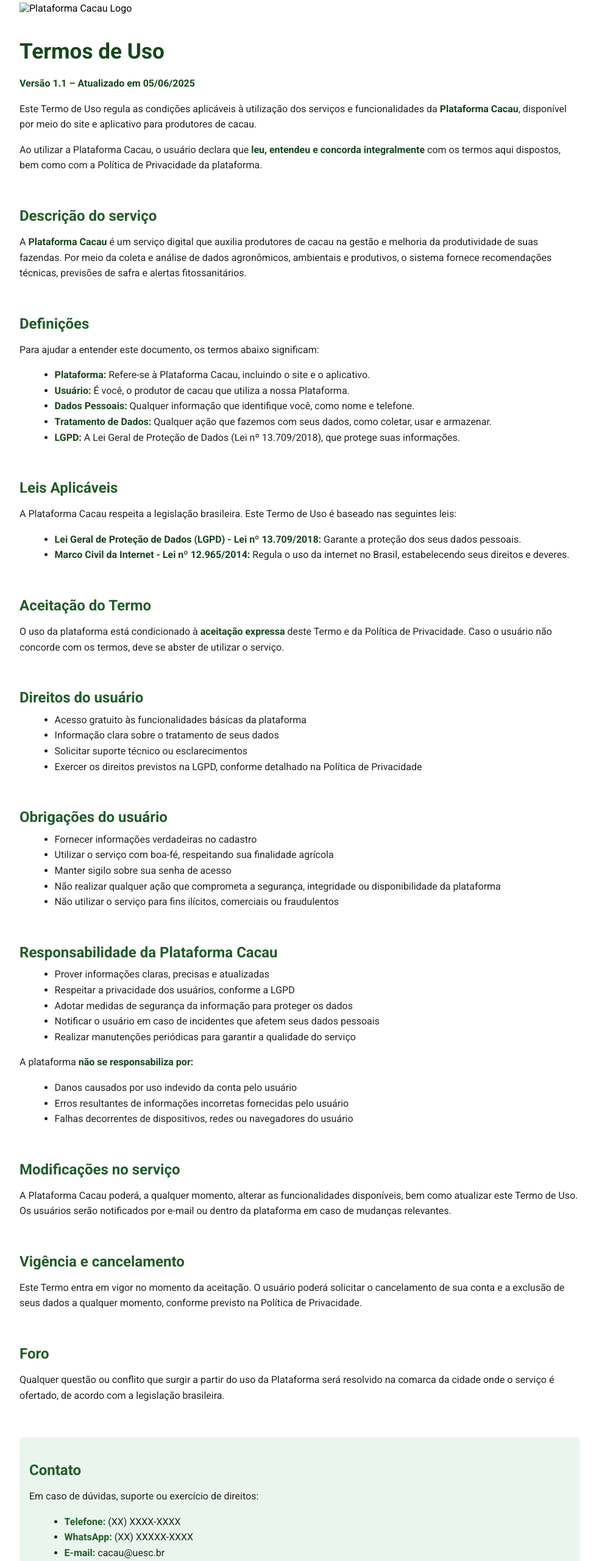
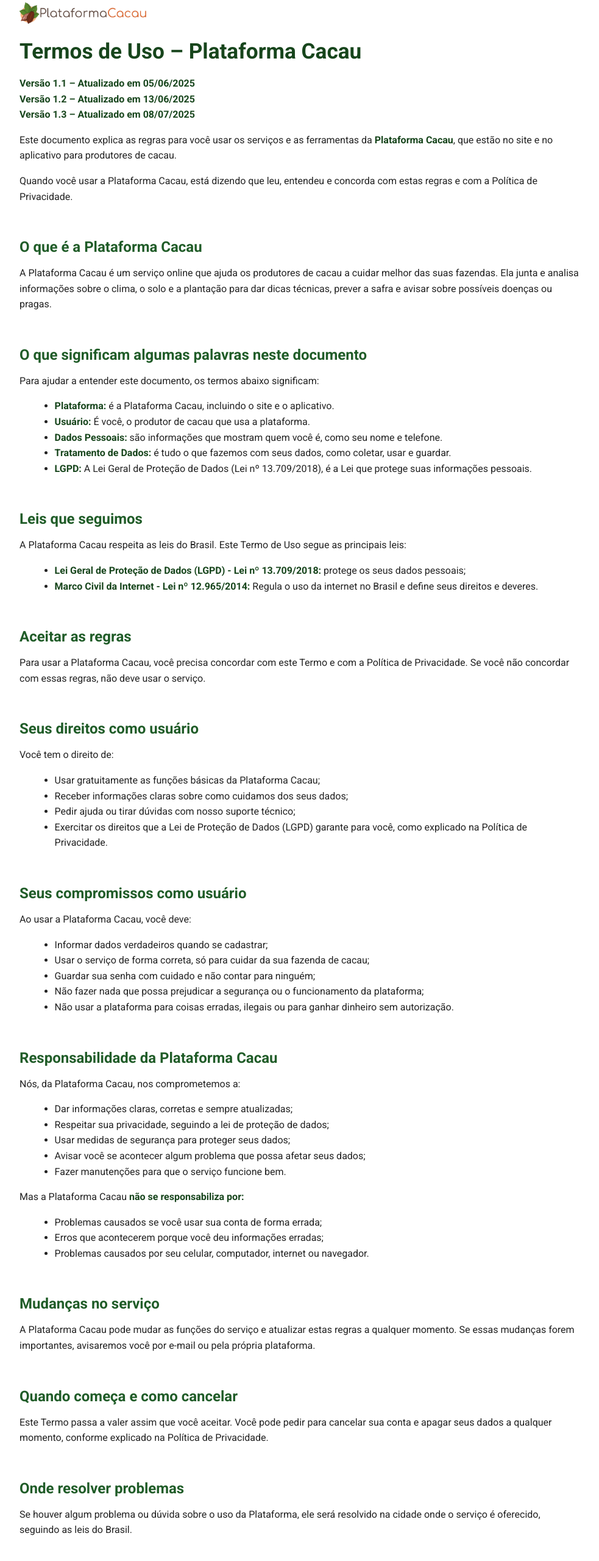
Before and after one commit to ryanribeiroz/plataforma-cacau, a plain HTML site: page termos-de-uso.html in a window 1280 px wide. Shown: the part 60-2620 px from the top of the page at 61% size, without its empty margins (148-1131 px from the left). Drawn offline with Linux system fonts and the light colour scheme.

Commit message:
feat: atualizar textos da política e termos de uso

```diff
--- a/politica-privacidade.css
+++ b/politica-privacidade.css
@@ -25,7 +25,7 @@ body {
     margin: 2rem auto;
     background: #fff;
     border-radius: 12px;
-    box-shadow: 0 2px 16px rgba(0,0,0,0.06);
+    box-shadow: 0 2px 16px rgba(0,0,0,0.07);
     padding: 2rem 2.5rem 2rem 2.5rem;
     box-sizing: border-box;
     text-align: left;
@@ -76,7 +76,7 @@ strong {
 }
 
 /* SEÇÕES */
-.section {
+section {
     margin-bottom: 3.5rem;
 }
 
--- a/termos-de-uso.css
+++ b/termos-de-uso.css
@@ -1,74 +1,104 @@
+/*
+
+TERMOS DE USO - ESTILOS CSS
+
+Descrição: Estilos para a página de termos de uso
+Data: 2025.1
+Cores principais:
+- Verde principal: #17451c
+- Verde secundário: #205c28
+- Fundo: #f7f7f7
+- Texto: #222
+
+*/
+
+/* ESTILOS GERAIS E RESET */
 body {
     font-family: 'Roboto', Arial, sans-serif;
     background: #f7f7f7;
     margin: 0;
     padding: 0;
 }
+
+/* CONTAINER PRINCIPAL */
 .container {
-    width: 80%; /* Mais largo no desktop, proporcional */
-    max-width: 1000px; /* Limite máximo para telas grandes */
-    margin: 2rem auto; /* Centraliza o container na tela */
+    width: 100%;
+    max-width: 1000px;
+    margin: 2rem auto;
     background: #fff;
     border-radius: 12px;
-    box-shadow: 0 2px 12px rgba(0,0,0,0.07);
-    padding: 2rem 2.5rem 2rem 2.5rem; /* Padding maior para não encostar nas bordas */
+    box-shadow: 0 2px 16px rgba(0,0,0,0.07);
+    padding: 2rem 2.5rem 2rem 2.5rem;
     box-sizing: border-box;
-    text-align: left; /* Garante alinhamento à esquerda */
+    text-align: left;
 }
+
+/* CABEÇALHO E LOGO */
 .logo {
     display: flex;
     align-items: center;
     margin-bottom: 1.2rem;
 }
+
 .logo img {
     height: 2.2rem;
     max-width: 40vw;
     width: auto;
     margin-right: 0.7rem;
 }
-.logo span {
-    font-size: 1.3rem;
-    font-weight: 700;
-    color: #17451c; /* Verde mais escuro */
-}
+
+/* TIPOGRAFIA - TÍTULOS */
 h1 {
-    font-size: 2.2rem; /* Título principal maior */
-    color: #17451c; /* Verde mais escuro */
+    font-size: 2.2rem;
+    color: #17451c;
     margin-bottom: 1.2rem;
 }
+
 h2 {
-    font-size: 1.5rem; /* Subtítulos maiores */
-    color: #205c28; /* Verde escuro para melhor contraste */
+    font-size: 1.5rem;
+    color: #205c28;
     margin-top: 1.7rem;
     margin-bottom: 0.6rem;
+    font-weight: bold;
 }
+
+/* TIPOGRAFIA - TEXTO E LISTAS */
 p, li {
-    color: #222; /* Texto mais escuro para legibilidade */
+    color: #222;
     font-size: 1rem;
     line-height: 1.6;
 }
+
 ul {
     margin: 0 0 1rem 1.1rem;
 }
+
 strong {
-    color: #17451c; /* Verde mais escuro */
+    color: #17451c;
 }
-.section {
-    margin-bottom: 3.5rem; /* Espaço ainda maior entre as seções */
+
+/* SEÇÕES */
+section {
+    margin-bottom: 3.5rem;
 }
+
+/* SEÇÃO DE CONTATO - DESTAQUE ESPECIAL */
 .contact {
-    background: #eaf5ee; /* Verde claro mais neutro */
+    background: #eaf5ee;
     border-radius: 8px;
     padding: 0.8rem 1rem;
     margin-top: 1.1rem;
 }
+
 .contact strong {
-    color: #205c28; /* Verde escuro */
+    color: #205c28;
 }
+
+/* BOTÃO DE VOLTAR */
 .btn {
     display: block;
     width: 100%;
-    background: #205c28; /* Verde escuro */
+    background: #205c28;
     color: #fff;
     border: none;
     border-radius: 6px;
@@ -79,54 +109,8 @@ strong {
     cursor: pointer;
     transition: background 0.2s;
 }
+
 .btn:hover {
-    background: #17451c; /* Verde ainda mais escuro */
+    background: #17451c;
 }
-
-/* Responsividade para tablets */
-@media (max-width: 768px) {
-    .container {
-        width: 95%; /* Mais estreito em tablets */
-        max-width: 98vw;
-        margin: 1.2rem auto;
-        padding: 1.2rem 1rem 1.2rem 1rem;
-    }
-    h1 {
-        font-size: 1.5rem; /* Mantém título maior no tablet */
-    }
-    h2 {
-        font-size: 1.15rem; /* Subtítulo confortável no tablet */
-    }
-    .logo img {
-        height: 1.7rem;
-    }
-}
-/* Responsividade para smartphones */
-@media (max-width: 480px) {
-    .container {
-        width: 90%; /* Bem estreito no mobile */
-        max-width: 100vw;
-        padding: 0.7rem 0.5rem 0.7rem 0.5rem;
-        border-radius: 0;
-        margin: 0.5rem auto;
-        box-shadow: none;
-    }
-    h1 {
-        font-size: 1.15rem; /* Título ainda legível no mobile */
-    }
-    h2 {
-        font-size: 1rem; /* Subtítulo ainda legível no mobile */
-    }
-    p, li {
-        font-size: 0.97rem;
-    }
-    .logo img {
-        height: 1.2rem;
-        margin-right: 0.4rem;
-    }
-    .btn {
-        font-size: 0.97rem;
-        padding: 0.7rem;
-    }
-}
-/* Fim das media queries responsivas */
+/* Desenvolvido por Ryan Ribeiro no semestre 2025.1*/
--- a/termos-de-uso.html
+++ b/termos-de-uso.html
@@ -1,113 +1,162 @@
+<!-- Desenvolvido, texto criado e revisado por Ryan Ribeiro no semestre 2025.1-->
 <!DOCTYPE html>
 <html lang="pt-BR">
 <head>
     <meta charset="UTF-8">
     <meta name="viewport" content="width=device-width, initial-scale=1.0">
     <title>Termos de Uso</title>
+
+    <!-- FONTES GOOGLE - Roboto para melhor legibilidade -->
     <link rel="preconnect" href="https://fonts.googleapis.com">
     <link rel="preconnect" href="https://fonts.gstatic.com" crossorigin>
     <link href="https://fonts.googleapis.com/css2?family=Roboto:wght@400;700&display=swap" rel="stylesheet">
+
+    <!-- ESTILOS CSS PRINCIPAL -->
     <link rel="stylesheet" href="termos-de-uso.css">
 </head>
 <body>
-    <div class="container">
-        <div class="logo">
-            <img src="logo.png" alt="Plataforma Cacau Logo">
-           <!-- <span>Plataforma<span style="color:#e57300;">Cacau</span></span> -->
-        </div>
-        <h1>Termos de Uso</h1>
-        <div class="section">
-            <p><strong>Versão 1.1 – Atualizado em 05/06/2025</strong></p>
-            <p>Este Termo de Uso regula as condições aplicáveis à utilização dos serviços e funcionalidades da <strong>Plataforma Cacau</strong>, disponível por meio do site e aplicativo para produtores de cacau.</p>
-            <p>Ao utilizar a Plataforma Cacau, o usuário declara que <strong>leu, entendeu e concorda integralmente</strong> com os termos aqui dispostos, bem como com a Política de Privacidade da plataforma.</p>
-        </div>
-        <div class="section">
-            <h2>Descrição do serviço</h2>
-            <p>A <strong>Plataforma Cacau</strong> é um serviço digital que auxilia produtores de cacau na gestão e melhoria da produtividade de suas fazendas. Por meio da coleta e análise de dados agronômicos, ambientais e produtivos, o sistema fornece recomendações técnicas, previsões de safra e alertas fitossanitários.</p>
-        </div>
+    <!-- INÍCIO DO CONTAINER PRINCIPAL -->
+    <main class="container">
+        <!-- CABEÇALHO COM LOGO -->
+        <header class="logo">
+            <img src="img/logo.png" alt="Plataforma Cacau Logo">
+        </header>
+
+        <!-- TÍTULO PRINCIPAL -->
+        <h1>Termos de Uso – Plataforma Cacau</h1>
+
+        <!-- SEÇÃO: INTRODUÇÃO -->
+        <section>
+            <p><strong>Versão 1.1 – Atualizado em 05/06/2025</strong><br>
+            <strong>Versão 1.2 – Atualizado em 13/06/2025</strong><br>
+            <strong>Versão 1.3 – Atualizado em 08/07/2025</strong></p>
+            <p>Este documento explica as regras para você usar os serviços e as ferramentas da <strong>Plataforma Cacau</strong>, que estão no site e no aplicativo para produtores de cacau.</p>
+            <p>Quando você usar a Plataforma Cacau, está dizendo que leu, entendeu e concorda com estas regras e com a Política de Privacidade.</p>
+        </section>
+
+        <!-- SEÇÃO: DESCRIÇÃO DO SERVIÇO -->
+        <section>
+            <h2>O que é a Plataforma Cacau</h2>
+            <p>A Plataforma Cacau é um serviço online que ajuda os produtores de cacau a cuidar melhor das suas fazendas. Ela junta e analisa informações sobre o clima, o solo e a plantação para dar dicas técnicas, prever a safra e avisar sobre possíveis doenças ou pragas.</p>
+        </section>
+
+        <!--
+        ═══════════════════════════════════════════════════════════════
+        CHECKLIST DE PREENCHIMENTO OBRIGATÓRIO - TERMOS DE USO
+        ═══════════════════════════════════════════════════════════════
+        [ ] Telefone de contato
+        [ ] WhatsApp
+        [ ] Email de contato geral
+        [ ] Email do DPO
+        [ ] Atualizar versão dos termos se necessário
+        ═══════════════════════════════════════════════════════════════
+        -->
+
+        <!-- SEÇÃO: DEFINIÇÕES IMPORTANTES -->
         <!-- Definições -->
-        <div class="section">
-            <h2>Definições</h2>
+        <section>
+            <h2>O que significam algumas palavras neste documento</h2>
             <p>Para ajudar a entender este documento, os termos abaixo significam:</p>
             <ul>
-                <li><strong>Plataforma:</strong> Refere-se à Plataforma Cacau, incluindo o site e o aplicativo.</li>
-                <li><strong>Usuário:</strong> É você, o produtor de cacau que utiliza a nossa Plataforma.</li>
-                <li><strong>Dados Pessoais:</strong> Qualquer informação que identifique você, como nome e telefone.</li>
-                <li><strong>Tratamento de Dados:</strong> Qualquer ação que fazemos com seus dados, como coletar, usar e armazenar.</li>
-                <li><strong>LGPD:</strong> A Lei Geral de Proteção de Dados (Lei nº 13.709/2018), que protege suas informações.</li>
+                <li><strong>Plataforma:</strong> é a Plataforma Cacau, incluindo o site e o aplicativo.</li>
+                <li><strong>Usuário:</strong> É você, o produtor de cacau que usa a plataforma.</li>
+                <li><strong>Dados Pessoais:</strong> são informações que mostram quem você é, como seu nome e telefone.</li>
+                <li><strong>Tratamento de Dados:</strong> é tudo o que fazemos com seus dados, como coletar, usar e guardar.</li>
+                <li><strong>LGPD:</strong> A Lei Geral de Proteção de Dados (Lei nº 13.709/2018), é a Lei que protege suas informações pessoais.</li>
             </ul>
-        </div>
+        </section>
+
+        <!-- SEÇÃO: BASE LEGAL -->
         <!-- Leis Aplicáveis -->
-        <div class="section">
-            <h2>Leis Aplicáveis</h2>
-            <p>A Plataforma Cacau respeita a legislação brasileira. Este Termo de Uso é baseado nas seguintes leis:</p>
+        <section>
+            <h2>Leis que seguimos</h2>
+            <p>A Plataforma Cacau respeita as leis do Brasil. Este Termo de Uso segue as principais leis:</p>
             <ul>
-                <li><strong>Lei Geral de Proteção de Dados (LGPD) - Lei nº 13.709/2018:</strong> Garante a proteção dos seus dados pessoais.</li>
-                <li><strong>Marco Civil da Internet - Lei nº 12.965/2014:</strong> Regula o uso da internet no Brasil, estabelecendo seus direitos e deveres.</li>
+                <li><strong>Lei Geral de Proteção de Dados (LGPD) - Lei nº 13.709/2018:</strong> protege os seus dados pessoais;</li>
+                <li><strong>Marco Civil da Internet - Lei nº 12.965/2014:</strong> Regula o uso da internet no Brasil e define seus direitos e deveres.</li>
             </ul>
-        </div>
-        <div class="section">
-            <h2>Aceitação do Termo</h2>
-            <p>O uso da plataforma está condicionado à <strong>aceitação expressa</strong> deste Termo e da Política de Privacidade. Caso o usuário não concorde com os termos, deve se abster de utilizar o serviço.</p>
-        </div>
-        <div class="section">
-            <h2>Direitos do usuário</h2>
+        </section>
+
+        <!-- SEÇÃO: ACEITAÇÃO DOS TERMOS -->
+        <section>
+            <h2>Aceitar as regras</h2>
+            <p>Para usar a Plataforma Cacau, você precisa concordar com este Termo e com a Política de Privacidade. Se você não concordar com essas regras, não deve usar o serviço.</p>
+        </section>
+
+        <!-- SEÇÃO: DIREITOS DO USUÁRIO -->
+        <section>
+            <h2>Seus direitos como usuário</h2>
+            <p>Você tem o direito de:</p>
             <ul>
-                <li>Acesso gratuito às funcionalidades básicas da plataforma</li>
-                <li>Informação clara sobre o tratamento de seus dados</li>
-                <li>Solicitar suporte técnico ou esclarecimentos</li>
-                <li>Exercer os direitos previstos na LGPD, conforme detalhado na Política de Privacidade</li>
+                <li>Usar gratuitamente as funções básicas da Plataforma Cacau;</li>
+                <li>Receber informações claras sobre como cuidamos dos seus dados;</li>
+                <li>Pedir ajuda ou tirar dúvidas com nosso suporte técnico;</li>
+                <li>Exercitar os direitos que a Lei de Proteção de Dados (LGPD) garante para você, como explicado na Política de Privacidade.</li>
             </ul>
-        </div>
-        <div class="section">
-            <h2>Obrigações do usuário</h2>
+        </section>
+
+        <!-- SEÇÃO: OBRIGAÇÕES DO USUÁRIO -->
+        <section>
+            <h2>Seus compromissos como usuário</h2>
+            <p>Ao usar a Plataforma Cacau, você deve:</p>
             <ul>
-                <li>Fornecer informações verdadeiras no cadastro</li>
-                <li>Utilizar o serviço com boa-fé, respeitando sua finalidade agrícola</li>
-                <li>Manter sigilo sobre sua senha de acesso</li>
-                <li>Não realizar qualquer ação que comprometa a segurança, integridade ou disponibilidade da plataforma</li>
-                <li>Não utilizar o serviço para fins ilícitos, comerciais ou fraudulentos</li>
+                <li>Informar dados verdadeiros quando se cadastrar;</li>
+                <li>Usar o serviço de forma correta, só para cuidar da sua fazenda de cacau;</li>
+                <li>Guardar sua senha com cuidado e não contar para ninguém;</li>
+                <li>Não fazer nada que possa prejudicar a segurança ou o funcionamento da plataforma;</li>
+                <li>Não usar a plataforma para coisas erradas, ilegais ou para ganhar dinheiro sem autorização.</li>
             </ul>
-        </div>
-        <div class="section">
+        </section>
+
+        <!-- SEÇÃO: RESPONSABILIDADES DA PLATAFORMA -->
+        <section>
             <h2>Responsabilidade da Plataforma Cacau</h2>
+            <p>Nós, da Plataforma Cacau, nos comprometemos a:</p>
             <ul>
-                <li>Prover informações claras, precisas e atualizadas</li>
-                <li>Respeitar a privacidade dos usuários, conforme a LGPD</li>
-                <li>Adotar medidas de segurança da informação para proteger os dados</li>
-                <li>Notificar o usuário em caso de incidentes que afetem seus dados pessoais</li>
-                <li>Realizar manutenções periódicas para garantir a qualidade do serviço</li>
+                <li>Dar informações claras, corretas e sempre atualizadas;</li>
+                <li>Respeitar sua privacidade, seguindo a lei de proteção de dados;</li>
+                <li>Usar medidas de segurança para proteger seus dados;</li>
+                <li>Avisar você se acontecer algum problema que possa afetar seus dados;</li>
+                <li>Fazer manutenções para que o serviço funcione bem.</li>
             </ul>
-            <p>A plataforma <strong>não se responsabiliza por:</strong></p>
+            <p>Mas a Plataforma Cacau <strong>não se responsabiliza por:</strong></p>
             <ul>
-                <li>Danos causados por uso indevido da conta pelo usuário</li>
-                <li>Erros resultantes de informações incorretas fornecidas pelo usuário</li>
-                <li>Falhas decorrentes de dispositivos, redes ou navegadores do usuário</li>
+                <li>Problemas causados se você usar sua conta de forma errada;</li>
+                <li>Erros que acontecerem porque você deu informações erradas;</li>
+                <li>Problemas causados por seu celular, computador, internet ou navegador.</li>
             </ul>
-        </div>
-        <div class="section">
-            <h2>Modificações no serviço</h2>
-            <p>A Plataforma Cacau poderá, a qualquer momento, alterar as funcionalidades disponíveis, bem como atualizar este Termo de Uso. Os usuários serão notificados por e-mail ou dentro da plataforma em caso de mudanças relevantes.</p>
-        </div>
-        <div class="section">
-            <h2>Vigência e cancelamento</h2>
-            <p>Este Termo entra em vigor no momento da aceitação. O usuário poderá solicitar o cancelamento de sua conta e a exclusão de seus dados a qualquer momento, conforme previsto na Política de Privacidade.</p>
-        </div>
-        <div class="section">
-            <h2>Foro</h2>
-            <p>Qualquer questão ou conflito que surgir a partir do uso da Plataforma será resolvido na comarca da cidade onde o serviço é ofertado, de acordo com a legislação brasileira.</p>
-        </div>
-        <div class="section contact">
-            <h2>Contato</h2>
-            <p>Em caso de dúvidas, suporte ou exercício de direitos:</p>
+        </section>
+
+        <!-- SEÇÃO: MODIFICAÇÕES DO SERVIÇO -->
+        <section>
+            <h2>Mudanças no serviço</h2>
+            <p>A Plataforma Cacau pode mudar as funções do serviço e atualizar estas regras a qualquer momento. Se essas mudanças forem importantes, avisaremos você por e-mail ou pela própria plataforma.</p>
+        </section>
+
+        <!-- SEÇÃO: VIGÊNCIA E CANCELAMENTO -->
+        <section>
+            <h2>Quando começa e como cancelar</h2>
+            <p>Este Termo passa a valer assim que você aceitar. Você pode pedir para cancelar sua conta e apagar seus dados a qualquer momento, conforme explicado na Política de Privacidade.</p>
+        </section>
+
+        <!-- SEÇÃO: FORO -->
+        <section>
+            <h2>Onde resolver problemas</h2>
+            <p>Se houver algum problema ou dúvida sobre o uso da Plataforma, ele será resolvido na cidade onde o serviço é oferecido, seguindo as leis do Brasil.</p>
+        </section>
+
+        <!-- SEÇÃO: CONTATOS - PREENCHER OBRIGATÓRIO -->
+        <section class="contact">
+            <h2>Fale com a gente</h2>
+            <p>Se tiver dúvidas, precisar de ajuda ou quiser usar seus direitos, entre em contato com a gente assim:</p>
             <ul>
-                <li><strong>Telefone:</strong> (XX) XXXX-XXXX</li>
-                <li><strong>WhatsApp:</strong> (XX) XXXXX-XXXX</li>
-                <li><strong>E-mail:</strong> cacau@uesc.br</li>
-                <li><strong>DPO:</strong> dpo@plataformacacau.com.br</li>
+                <li><strong>Telefone:</strong> <!-- Preencher aqui o telefone --></li>
+                <li><strong>WhatsApp:</strong> <!-- Preencher aqui o WhatsApp --></li>
+                <li><strong>E-mail:</strong> <!-- Preencher aqui o email para contato --></li>
+                <li><strong>DPO:</strong> <!-- Preencher aqui o email do DPO --></li>
             </ul>
-        </div>
+        </section>
         <button class="btn" onclick="window.history.back()">Voltar</button>
-    </div>
+    </main>
 </body>
 </html>
```
Also changed, not shown: politica-privacidade.html (+63 -61 lines), 1 other file.
